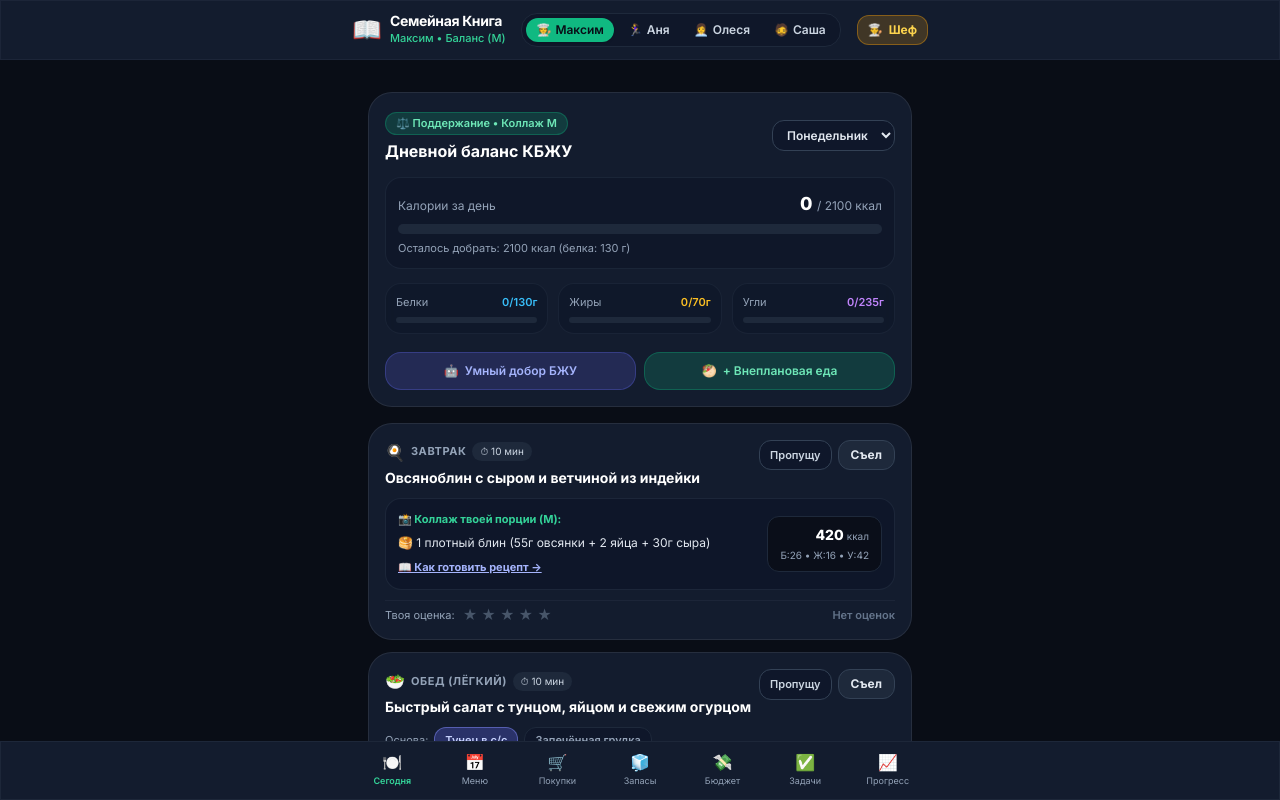
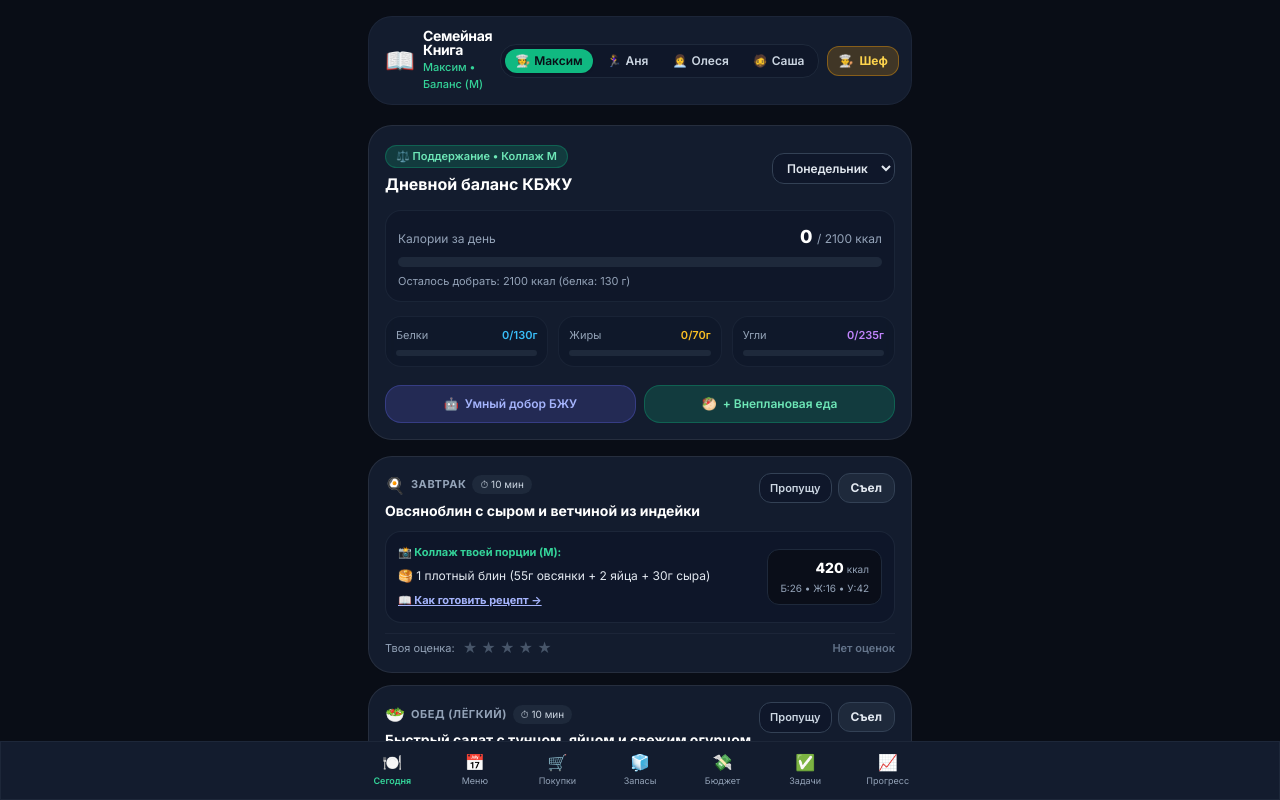
Before and after one commit to yuwi15/family-book, a plain HTML site: page index.html in a window 1280 px wide. Drawn offline with nearby package versions, Linux system fonts and the light colour scheme.

Commit message:
Refactor HTML structure and update styles

```diff
--- a/index.html
+++ b/index.html
@@ -47,10 +47,12 @@
     .no-scrollbar { -ms-overflow-style: none; scrollbar-width: none; }
   </style>
 </head>
-<body class="flex flex-col h-full w-full overflow-hidden selection:bg-emerald-500 selection:text-white">
+<body class="flex flex-col h-full w-full overflow-hidden selection:bg-emerald-500 selection:text-white" style="padding-top: env(safe-area-inset-top);">
+
+  <main class="flex-1 min-h-0 overflow-y-auto w-full max-w-xl mx-auto px-4 py-4 pb-8 space-y-5" style="-webkit-overflow-scrolling: touch;">
 
   <!-- ВЕРХНЯЯ ПАНЕЛЬ: БЫСТРЫЙ ВХОД ПО ФЕЙСУ + РЕЖИМ ШЕФА -->
-  <header class="shrink-0 z-40 glass px-4 py-3 border-b border-slate-800/80" style="padding-top: max(12px, env(safe-area-inset-top));">
+  <header class="glass rounded-3xl px-4 py-3 border border-slate-800/80" style="padding-top: max(12px, env(safe-area-inset-top));">
     <div class="max-w-xl mx-auto flex items-center justify-between gap-2">
       <div class="flex items-center gap-2">
         <span class="text-2xl">📖</span>
@@ -68,8 +70,6 @@
       </button>
     </div>
   </header>
-
-  <main class="flex-1 min-h-0 overflow-y-auto w-full max-w-xl mx-auto px-4 py-4 pb-8 space-y-5" style="-webkit-overflow-scrolling: touch;">
 
     <!-- ==================== ВКЛАДКА 1: СЕГОДНЯ ==================== -->
     <section id="tab-today" class="space-y-4">
```
